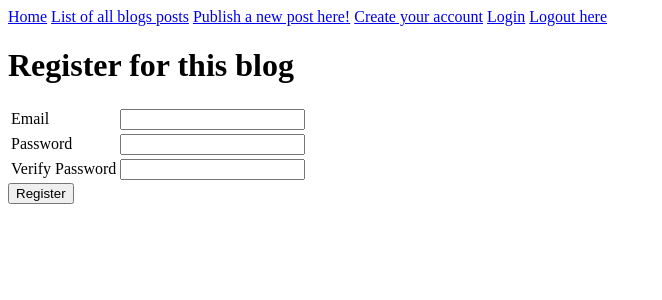
After one commit to Dan-Rod/blogz, a Flask app: page /register in a window 1280 px wide. The commit adds this page. Shown: the top 300 px of the page, without its empty margins (0-662 px from the left). Run offline with Flask 2, Linux system fonts and the light colour scheme.

Commit message:
blog with CR functionality

```diff
--- a/main.py
+++ b/main.py
@@ -1,33 +1,117 @@
 from flask import Flask, request, redirect, render_template, session, flash
 from flask_sqlalchemy import SQLAlchemy
+from hashutils import make_pw_hash, check_pw_hash
+from helpers import validate_user
 
 app = Flask(__name__)
 app.config['DEBUG'] = True
-app.config['SQLALCHEMY_DATABASE_URI'] = 'mysql+pymysql://build-a-blog:ninja@localhost:8889/build-a-blog'
+app.config['SQLALCHEMY_DATABASE_URI'] = 'mysql+pymysql://blogz:newpass@localhost:8889/blogz'
 app.config['SQLALCHEMY_ECHO'] = True
 db = SQLAlchemy(app)
-
+app.secret_key = 'y337kGcys&zP3B'
 
 class Blog(db.Model):
 
     id = db.Column(db.Integer, primary_key=True)
-    subject = db.Column(db.String(120))
+    subject = db.Column(db.String(500))
     body = db.Column(db.String(1000))
+    author_id = db.Column(db.Integer, db.ForeignKey('user.id'))
 
-    def __init__(self, subject, body):
+    def __init__(self, subject, body, author):
         self.subject = subject
         self.body = body
+        self.author = author
 
+class User(db.Model):
+    id = db.Column(db.Integer, primary_key=True)
+    email = db.Column(db.String(500))
+    pw_hash = db.Column(db.String(500))
+    blogs = db.relationship('Blog', backref='author')
+
+    def __init__(self, email, password):
+        self.email = email
+        self.pw_hash = make_pw_hash(password)
+
+
+@app.before_request
+def require_login():
+    allowed_routes = ['login', 'register', 'index', 'blog']
+    if request.endpoint not in allowed_routes and 'email' not in session:
+        return redirect('/login')
+
+
+@app.route('/register', methods=['GET', 'POST'])
+def register():
+    if request.method == 'POST':
+        email = request.form['email']
+        password = request.form['password']
+        verify = request.form['password_verify']
+        existing_user = User.query.filter_by(email=email).first()
+
+        if not existing_user:
+            #if validate_user(email, password, verify) ==True:
+            email_error=''
+            password_error=''
+            password_verify_error=''
+            if not " " in email:
+                if len(email) >= 3 and len(email) <= 20:
+                    if "@" in email and "." in email:
+                        email_error= ''
+                    else:
+                        email_error= "Email must contain '@' and '.' to be valid. Please try again!"
+                else:
+                    email_error= "Email must contain '@' and '.' to be valid. Please try again!"
+            else:
+                email_error= "Email must contain '@' and '.' to be valid. Please try again!"
+            if not " " in password:
+                if len(password) < 3 or len(email) > 20:
+                    password_error= "Password must be between 3 and 20 characters with no spaces. Please try again!"
+            else:
+                password_error= "Password must be between 3 and 20 characters with no spaces. Please try again!"
+            if password != verify:
+                password_verify_error= "Passwords do not match."
+
+            if not email_error and not password_error and not password_verify_error:
+                new_user = User(email,password)
+                db.session.add(new_user)
+                db.session.commit()
+                session['email'] = email
+                return redirect("/newpost")
+            else:
+                return render_template('register.html', title="Register for this blog", email_error=email_error,email=email, password_error=password_error, password_verify_error=password_verify_error)
+        else:
+            email_error = "Email user already exsists"
+            return render_template('register.html', title="Register for this blog", email_error=email_error,email=email)
+    return render_template('register.html', title="Register for this blog")
+
+
+@app.route('/login', methods=['GET','POST'])
+def login():
+    if request.method == 'POST':
+        email = request.form['email']
+        password = request.form['password']
+        user = User.query.filter_by(email=email).first()
+        if not user:
+            return render_template('login.html', title="Login to this Blog", email=email, email_error="User does not exsist")
+        elif not check_pw_hash(password, user.pw_hash):
+            return render_template('login.html', title="Login to this Blog", email=email, password_error="User password is wrong")
+        else:
+            session['email'] = email
+            flash("Logged In")
+            return redirect ("/newpost")
+    return render_template('login.html', title="Login to this Blog")
 
 @app.route('/newpost', methods=['GET', 'POST'])
 def add_new_post():
+    user = User.query.filter_by(email=session['email']).first()
+
     subject_error = ''
     body_error = ''
 
     if request.method == 'POST':
         blog_subject = request.form['post_subject']
         blog_body = request.form['post_body']
-
+        blog_author_id = user
 
 
         if not blog_subject:
@@ -37,7 +121,7 @@ def add_new_post():
             body_error = "You have misplaced the body! Please try again with a little more detail."
 
         if not subject_error and not body_error:
-            new_blog = Blog(blog_subject, blog_body)
+            new_blog = Blog(blog_subject, blog_body, blog_author_id)
             db.session.add(new_blog)
             db.session.commit()
 
@@ -51,7 +135,7 @@ def add_new_post():
 
 
 @app.route('/blog')
-def index():
+def blog():
     blog_id = request.args.get('id')
 
     if blog_id:
@@ -61,7 +145,14 @@ def index():
     return render_template('blog.html', posts=posts)
 
 
+@app.route('/logout')
+def logout():
+    del session['email']
+    return redirect('/')
 
+@app.route('/')
+def index():
+    return redirect('/blog')
 
 if __name__ == '__main__':
     app.run()
--- a/templates/base.html
+++ b/templates/base.html
@@ -10,8 +10,12 @@
 
     <body>
         <nav>
+            <a href="/">Home</a>
             <a href="/blog">List of all blogs posts</a>
             <a href="/newpost">Publish a new post here!</a>
+            <a href="/register">Create your account</a>
+            <a href="/login">Login</a>
+            <a href="/logout">Logout here</a>
         </nav>
         {% block content %}
         {% endblock %}
--- /dev/null
+++ b/templates/register.html
@@ -0,0 +1,43 @@
+{% extends 'base.html' %}
+
+{% block content %}
+    <h1>{{title}}</h1>
+    <form action='/register' method='POST'>
+        <table>
+            <tr>
+                <td>
+                    <label for='email'>Email</label>
+                </td>
+                <td>
+                    <input type='text' name='email' value='{{email}}'>
+                </td>
+                <td>
+                    <p class='error'>{{email_error}}</p>
+                </td>
+            </tr>
+            <tr>
+                <td>
+                    <label for='password'>Password</label>
+                </td>
+                <td>
+                    <input type='password' name='password' value='{{password}}' />
+                </td>
+                <td>
+                    <p class='error'>{{password_error}}</p>
+                </td>
+            </tr>
+            <tr>
+                <td>
+                    <label for='password_verify'>Verify Password</label>
+                </td>
+                <td>
+                    <input type='password' name='password_verify' value='{{password_verify}}' />
+                </td>
+                <td>
+                    <p class='error'>{{password_verify_error}}</p>
+                </td>
+            </tr>
+        </table>
+        <input type='submit' value='Register' />
+    </form>
+{% endblock %}
```
Also changed, not shown: hashutils.py (added, +18 -0 lines), helpers.py (added, +39 -0 lines), templates/login.html (added, +31 -0 lines).
